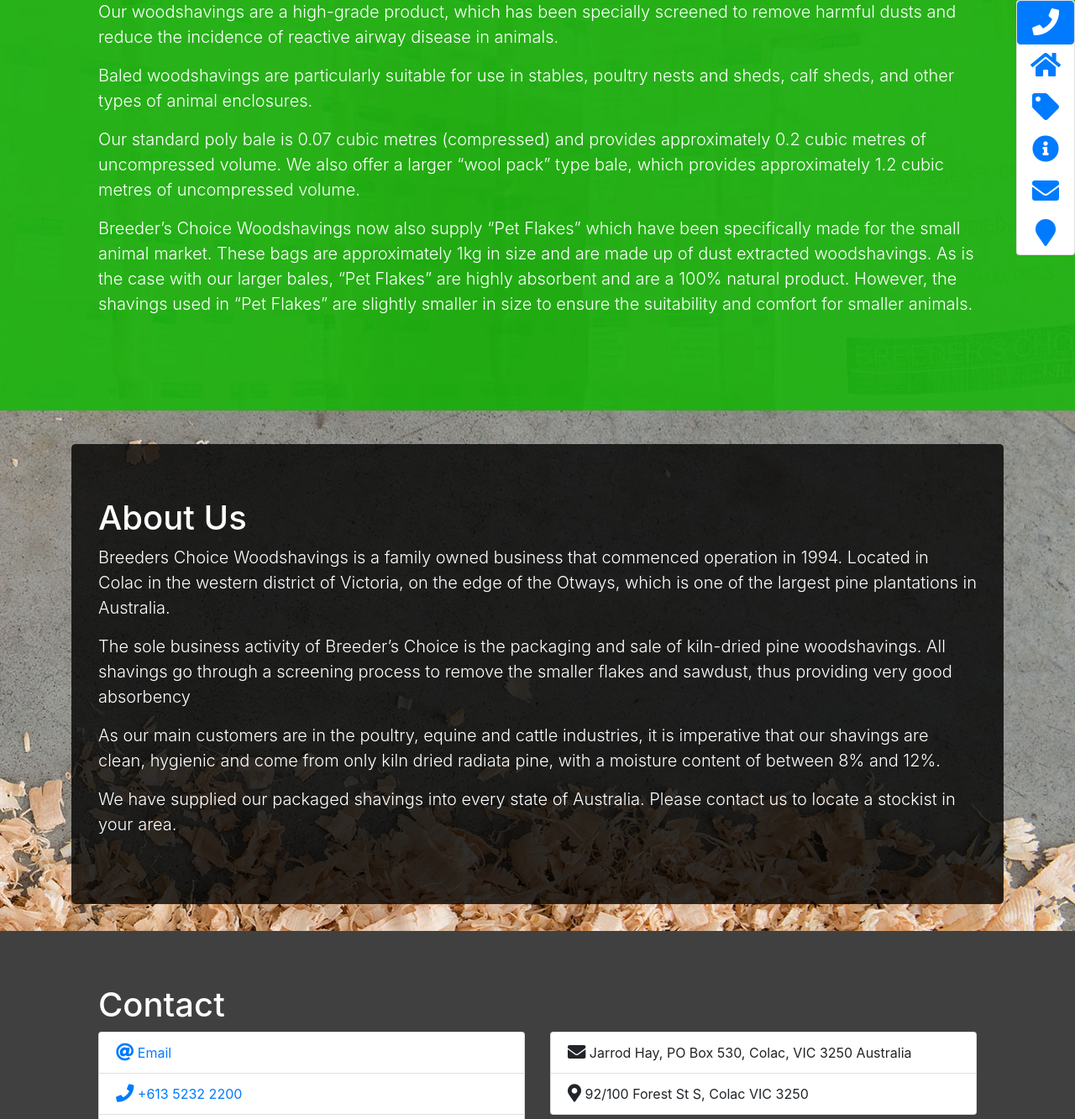
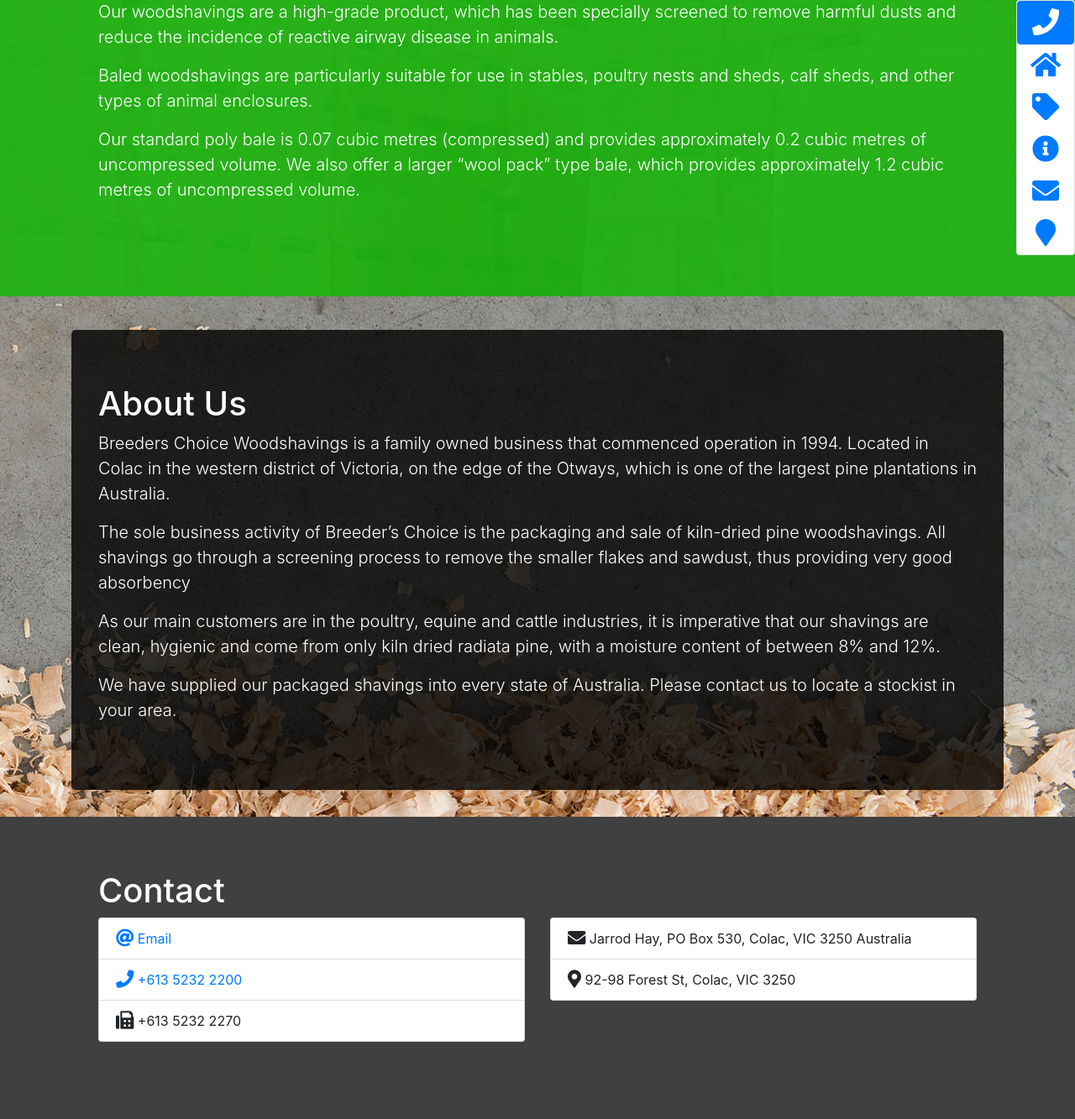
Before and after one commit to zackdesign/breederschoice.github.io, a Jekyll site: the page built from index.md, in a window 1280 px wide and 1400 px high, scrolled down 1092 px, cut to the strip 0-1333 px from the top of the window. Shown: the whole strip at 84% size. Built offline with Jekyll 4.4.1, drawn with Linux system fonts in a browser that asks for light colours; nearby versions of some CDN libraries; our own code applies the rules of GitHub Pages for plain Markdown files.

Commit message:
Small updates to text

```diff
--- a/_layouts/default.html
+++ b/_layouts/default.html
@@ -187,7 +187,6 @@
         <p>Our woodshavings are a high-grade product, which has been specially screened to remove harmful dusts and reduce the incidence of reactive airway disease in animals.</p>
         <p>Baled woodshavings are particularly suitable for use in stables, poultry nests and sheds, calf sheds, and other types of animal enclosures.</p>
         <p>Our standard poly bale is 0.07 cubic metres (compressed) and provides approximately 0.2 cubic metres of uncompressed volume. We also offer a larger &#8220;wool pack&#8221; type bale, which provides approximately 1.2 cubic metres of uncompressed volume.</p>
-        <p>Breeder&#8217;s Choice Woodshavings now also supply &#8220;Pet Flakes&#8221; which have been specifically made for the small animal market. These bags are approximately 1kg in size and are made up of dust extracted woodshavings. As is the case with our larger bales, &#8220;Pet Flakes&#8221; are highly absorbent and are a 100% natural product. However, the shavings used in &#8220;Pet Flakes&#8221; are slightly smaller in size to ensure the suitability and comfort for smaller animals.</p>
 
                 </div>
           </div>
@@ -236,7 +235,7 @@
             <div class="card">
               <ul class="list-group list-group-flush">
                 <li class="list-group-item"><i class="fa fa-envelope fa-lg" title="Mail"></i>  Jarrod Hay, PO Box 530, Colac, VIC 3250 Australia</li>
-                <li class="list-group-item"><i class="fa fa-map-marker-alt fa-lg" title="Location"></i>  92/100 Forest St S, Colac VIC 3250</li>
+                <li class="list-group-item"><i class="fa fa-map-marker-alt fa-lg" title="Location"></i>  92-98 Forest St, Colac, VIC 3250</li>
               </ul>
             </div>
 
```
